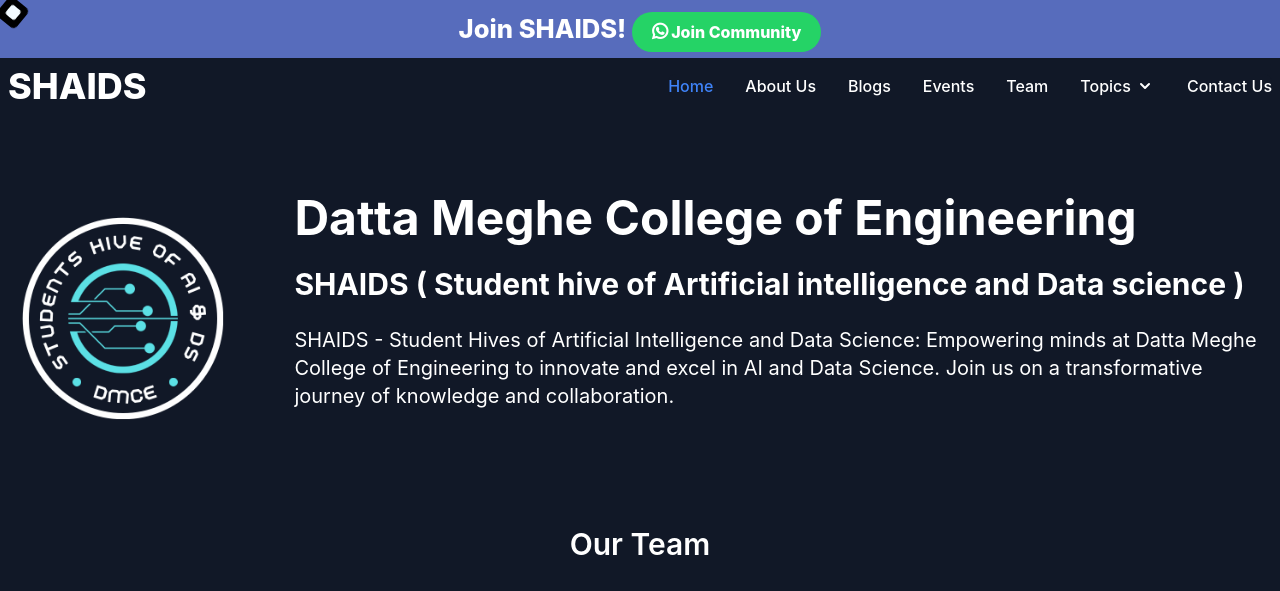
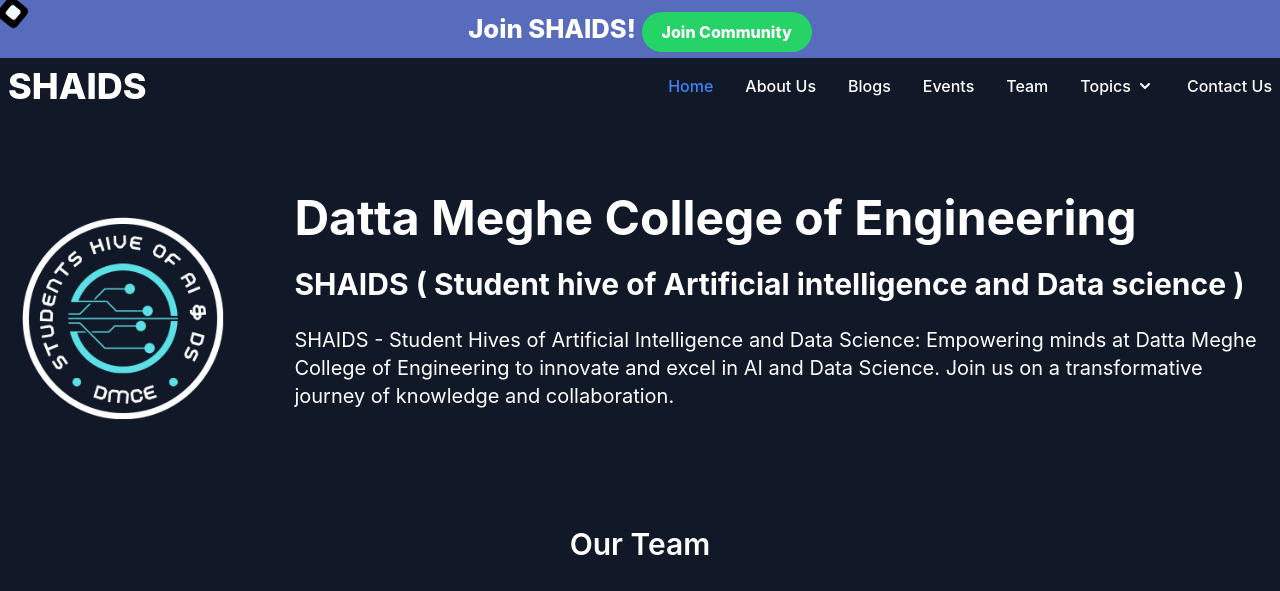
Before and after one commit to yashbhangale/shaids-static, a plain HTML site: page index.html in a window 1280 px wide. Shown: the top 591 px of the page. Drawn offline with nearby package versions, Linux system fonts and the light colour scheme.

Commit message:
removed whatsapp icon

```diff
--- a/index.html
+++ b/index.html
@@ -64,7 +64,6 @@ cursor.style.top = event.clientY + 'px';
   <div class="whatsapp" >
     Join SHAIDS!
     <a class="join-community" href="https://docs.google.com/forms/d/e/1FAIpQLScV9kxC424NFX0p0vy0oS9Xg6tf9Z2R72gXFUm2R4skuHuq9w/viewform?usp=sf_link">
-      <i class="fa-brands fa-whatsapp" style="font-size: 18px; font-weight: 900; color: #ffffff"></i>
       Join Community
     </a>
 
```
